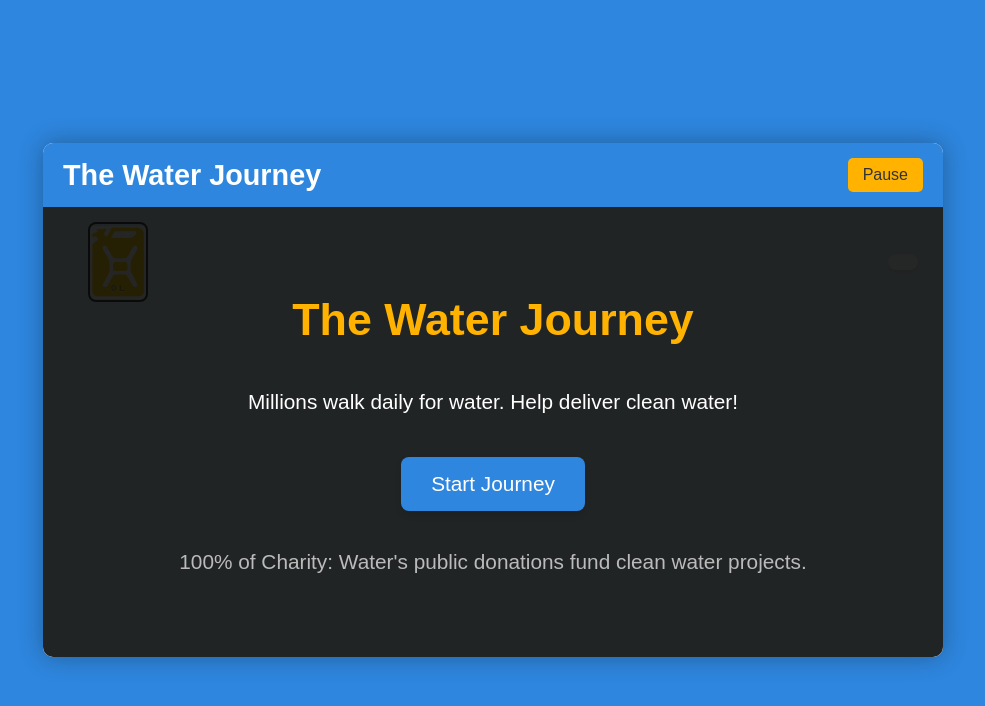
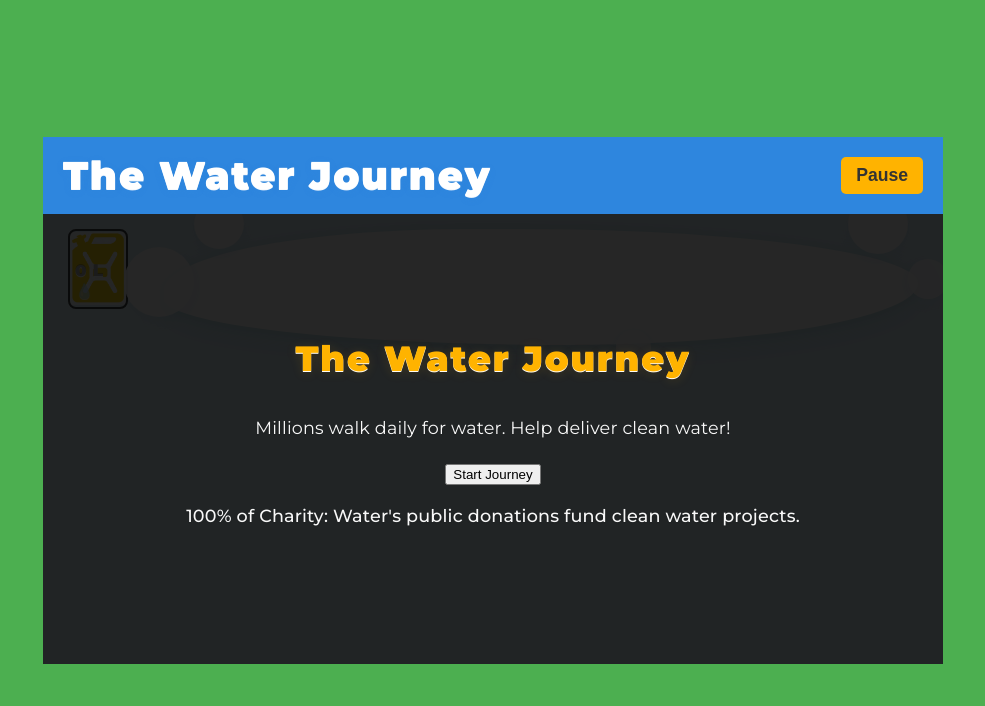
Before and after one commit to Ramsey-USA/water-runner, a plain HTML site: page index.html in a window 1280 px wide. Shown: the whole page, without its empty margins (147-1132 px from the left). Drawn offline with Linux system fonts and the light colour scheme.

Commit message:
Refactor code structure for improved readability and maintainability

```diff
--- a/index.html
+++ b/index.html
@@ -5,6 +5,7 @@
     <meta name="viewport" content="width=device-width, initial-scale=1.0">
     <title>Water Journey - Charity: Water</title>
     <link rel="stylesheet" href="style.css">
+    <link href="https://fonts.googleapis.com/css?family=Montserrat:400,500,700,900&display=swap" rel="stylesheet">
 </head>
 <body>
     <div id="game-wrapper">
@@ -46,7 +47,14 @@
                     <div id="jerrycan-fill"></div>
                     <span id="score-text">0 L</span>
                 </div>
-                <div id="facts-ticker"></div>
+                <div id="facts-ticker">
+                    <span class="cloud-circle cloud1"></span>
+                    <span class="cloud-circle cloud2"></span>
+                    <span class="cloud-circle cloud3"></span>
+                    <span class="cloud-circle cloud4"></span>
+                    <span class="cloud-circle cloud5"></span>
+                    <span class="fact-text"><!-- Fact text will be injected here by JS --></span>
+                </div>
             </div>
         </div>
     </div>
--- a/script.js
+++ b/script.js
@@ -9,7 +9,8 @@ const images = {
     obstaclePipe: 'images/obstacle_pipe.png',
     obstacleSeagull: 'images/obstacle_seagull.png',
     waterDrop: 'images/water_drop.png',
-    waterBarrel: 'images/water_barrel.png'
+    waterBarrel: 'images/water_barrel.png',
+    userSprite: 'images/user_sprite.png' // Added player sprite
 };
 const loadedImages = {};
 for (const [key, src] of Object.entries(images)) {
@@ -146,8 +147,16 @@ function Character() {
     this.groundY = canvas.height - MIN_GROUND_HEIGHT;
 
     this.draw = function() {
-        ctx.fillStyle = COLORS.BLUE;
-        ctx.fillRect(this.x, this.y, this.width, this.height);
+        if (
+            loadedImages.userSprite &&
+            loadedImages.userSprite.complete &&
+            loadedImages.userSprite.naturalWidth !== 0
+        ) {
+            ctx.drawImage(loadedImages.userSprite, this.x, this.y, this.width, this.height);
+        } else {
+            ctx.fillStyle = COLORS.BLUE;
+            ctx.fillRect(this.x, this.y, this.width, this.height);
+        }
     };
 
     this.update = function() {
--- a/style.css
+++ b/style.css
@@ -12,23 +12,30 @@ body {
     justify-content: center;
     align-items: center;
     min-height: 100vh;
-    background-color: var(--charity-blue); /* Main background color */
-    font-family: 'Arial', sans-serif;
+    background-color: var(--charity-green-success);
+    font-family: 'Montserrat', 'Arial', sans-serif;
     margin: 0;
     overflow: hidden;
     color: var(--charity-dark-gray);
+    letter-spacing: 0.01em; /* Slightly reduced for clarity */
 }
 
-#game-wrapper {
-    display: flex;
-    flex-direction: column;
-    border-radius: 10px;
-    overflow: hidden;
-    box-shadow: 0 0 25px rgba(0,0,0,0.3);
-    background-color: var(--charity-white);
+h1, h2, h3, h4, h5, h6 {
+    font-family: 'Montserrat', 'Arial', sans-serif;
+    font-weight: 800; /* Bolder for headings */
+    letter-spacing: 0.03em;
+    margin-top: 0.3em;
+    margin-bottom: 0.3em;
 }
 
-/* Header Styling */
+.game-title {
+    margin: 0;
+    font-size: 2.2em;
+    font-weight: 900;
+    letter-spacing: 0.04em;
+    text-shadow: 0 2px 8px rgba(46,134,222,0.10), 0 1px 0 #fff;
+}
+
 #game-header {
     background-color: var(--charity-blue);
     color: var(--charity-white);
@@ -36,12 +43,9 @@ body {
     display: flex;
     justify-content: space-between;
     align-items: center;
-}
-
-.game-title {
-    margin: 0;
-    font-size: 1.8em;
-    font-weight: bold;
+    font-family: 'Montserrat', 'Arial', sans-serif;
+    font-size: 1.1em;
+    letter-spacing: 0.02em;
 }
 
 .header-button {
@@ -52,28 +56,27 @@ body {
     border-radius: 5px;
     cursor: pointer;
     font-size: 1em;
+    font-weight: 600;
     transition: background-color 0.2s ease;
 }
 
 .header-button:hover {
-    background-color: #FFC04D; /* Slightly lighter yellow */
+    background-color: #FFC04D;
 }
 
-/* Game Container & Canvas */
 #game-container {
     position: relative;
     width: 900px;
     height: 450px;
-    background-color: var(--charity-light-blue-bg); /* Sky background */
-    overflow: hidden; /* Crucial for background movement */
+    background-color: var(--charity-light-blue-bg);
+    overflow: hidden;
 }
 
 canvas {
     display: block;
-    background-color: transparent; /* Canvas will draw its own background */
+    background-color: transparent;
 }
 
-/* Game Screens (Start, Game Over, Win) */
 .game-screen {
     position: absolute;
     top: 0;
@@ -101,59 +104,57 @@ canvas {
 }
 
 .game-screen h2 {
-    font-size: 2.8em;
-    margin-bottom: 20px;
+    font-size: 2.2em;
+    margin-bottom: 18px;
     color: var(--charity-yellow);
+    font-family: 'Montserrat', 'Arial', sans-serif;
+    font-weight: 900;
+    letter-spacing: 0.05em;
+    text-shadow: 0 2px 12px rgba(255,179,0,0.13), 0 1px 0 #fff;
 }
 
-.game-screen p {
-    font-size: 1.3em;
-    margin-bottom: 30px;
+.game-screen p,
+.awareness-info {
+    font-family: 'Montserrat', 'Arial', sans-serif;
+    font-size: 1.1em;
+    margin-bottom: 22px;
     line-height: 1.5;
-}
-
-.game-screen button {
-    background-color: var(--charity-blue);
-    color: var(--charity-white);
-    border: none;
-    padding: 15px 30px;
-    font-size: 1.3em;
-    border-radius: 8px;
-    cursor: pointer;
-    transition: background-color 0.3s ease, transform 0.1s ease;
-    margin: 10px;
-    box-shadow: 0 4px 6px rgba(0,0,0,0.1);
-}
-
-.game-screen button:hover {
-    background-color: #2677C5; /* Slightly darker blue */
-    transform: translateY(-2px);
+    color: #f8f8f8;
+    letter-spacing: 0.01em;
+    text-shadow: 0 1px 2px rgba(0,0,0,0.08);
 }
 
 .awareness-info {
     font-size: 1em;
-    margin-top: 25px;
-    color: #bbb;
+    margin-top: 18px;
+    color: #ffe082;
+    font-weight: 500;
+    text-shadow: none;
 }
 
-/* Win Screen specific styles */
 #win-screen h2.celebration-text {
-    font-size: 3.5em;
+    font-size: 2.5em;
     color: var(--charity-yellow);
-    text-shadow: 0 0 15px rgba(255, 255, 0, 0.7);
+    text-shadow: 0 0 15px rgba(255, 255, 0, 0.7), 0 2px 8px rgba(255,179,0,0.13);
     animation: pulse 1.5s infinite alternate;
+    font-family: 'Montserrat', 'Arial', sans-serif;
+    font-weight: 900;
+    letter-spacing: 0.07em;
 }
 
 .celebration-message {
-    font-size: 1.8em !important;
+    font-size: 1.3em !important;
     color: var(--charity-white);
-    margin-bottom: 40px !important;
+    margin-bottom: 30px !important;
+    font-family: 'Montserrat', 'Arial', sans-serif;
+    font-weight: 700;
+    letter-spacing: 0.03em;
 }
 
 .celebration-icon {
-    width: 100px;
-    height: 100px;
-    margin-bottom: 30px;
+    width: 90px;
+    height: 90px;
+    margin-bottom: 24px;
     animation: bounce 0.8s infinite alternate;
 }
 
@@ -164,75 +165,157 @@ canvas {
 
 @keyframes bounce {
     from { transform: translateY(0); }
-    to { transform: translateY(-15px); }
+    to { transform: translateY(-12px); }
 }
 
-
-/* In-Game UI (Score & Facts) */
 #game-ui {
     position: absolute;
     top: 15px;
     left: 0;
     width: 100%;
     display: flex;
-    justify-content: space-between;
-    align-items: center;
+    flex-direction: row;
+    justify-content: flex-start;
+    align-items: flex-start; /* Align to top for better cloud alignment */
     padding: 0 25px;
     box-sizing: border-box;
-    z-index: 50; /* Above game elements, below screens */
+    z-index: 50;
+    font-family: 'Montserrat', 'Arial', sans-serif;
+    font-size: 1em;
+    letter-spacing: 0.02em;
+    gap: 18px;
+    pointer-events: none; /* Prevent accidental clicks on UI overlay */
 }
 
-/* Jerry Can Score Bar */
 #score-jerrycan {
     position: relative;
-    width: 60px; /* Jerry can width */
-    height: 80px; /* Jerry can height */
-    background: url('images/yellow_jerry_can.png') no-repeat center center; /* Use your PNG */
+    width: 60px;
+    height: 80px;
+    background: url('images/yellow_jerry_can.png') no-repeat center center;
     background-size: contain;
     border: 2px solid var(--charity-dark-gray);
-    border-radius: 8px; /* For rounded jerry can bottom */
+    border-radius: 8px;
     overflow: hidden;
     display: flex;
-    flex-direction: column-reverse; /* Fill from bottom */
+    flex-direction: column-reverse;
     align-items: center;
     justify-content: flex-start;
-    padding-top: 10px; /* Space for spout */
+    padding-top: 10px;
     box-sizing: border-box;
-    left: 20px; /* Position it near the player */
-    bottom: 20px;
-    transform: translateY(20px); /* Adjust based on character position */
-    opacity: 0.9;
+    left: 0;
+    bottom: 0;
+    transform: none;
+    opacity: 0.93;
+    margin-right: 18px;
+    pointer-events: auto; /* Allow interaction if needed */
 }
 
 #jerrycan-fill {
     width: 100%;
-    background-color: var(--charity-blue); /* Color of water filling */
-    transition: height 0.3s ease-out; /* Smooth filling animation */
-    /* Height will be controlled by JS */
+    background-color: var(--charity-blue);
+    transition: height 0.3s ease-out;
 }
 
 #score-text {
     position: absolute;
     bottom: 5px;
-    font-size: 0.6em;
-    font-weight: bold;
-    color: rgba(51, 51, 51, 0.45); /* More transparent dark gray */
-    background-color: transparent;  /* Remove background */
+    font-size: 1.05em;
+    font-weight: 800;
+    color: rgba(51, 51, 51, 0.38);
+    background-color: transparent;
     padding: 2px 5px;
     border-radius: 3px;
-    z-index: 1; /* Above fill */
-    text-shadow: 0 1px 2px rgba(255,255,255,0.5); /* Optional: subtle white shadow for readability */
+    z-index: 1;
+    text-shadow: 0 2px 8px rgba(255,255,255,0.18), 0 1px 0 #fff;
+    font-family: 'Montserrat', 'Arial', sans-serif;
+    letter-spacing: 0.03em;
+    transition: color 0.2s;
+}
+
+#score-text:after {
+    content: " 💧";
+    font-size: 0.9em;
+    opacity: 0.7;
 }
 
 #facts-ticker {
-    background-color: rgba(255, 255, 255, 0.8);
-    padding: 8px 15px;
-    border-radius: 20px;
-    max-width: 40%;
-    text-align: right;
-    font-size: 0.9em;
+    position: relative;
+    display: flex;
+    align-items: center;
+    flex: 1 1 0;
+    min-width: 340px;
+    min-height: 60px;
+    padding: 28px 60px 28px 60px;
+    margin: 0;
+    background: #fff;
     color: var(--charity-dark-gray);
-    box-shadow: 0 2px 5px rgba(0,0,0,0.1);
+    font-family: 'Montserrat', 'Arial', sans-serif;
+    font-size: 1.13em;
+    font-weight: 500;
+    letter-spacing: 0.01em;
+    text-align: left;
+    box-shadow: 0 8px 32px rgba(46,134,222,0.13), 0 2px 8px rgba(76,175,80,0.10);
+    border-radius: 60% 80% 70% 80% / 80% 70% 80% 60%;
+    overflow: visible;
+    z-index: 1;
+}
+
+#facts-ticker .cloud-circle {
+    position: absolute;
+    background: #fff;
+    opacity: 0.95;
+    z-index: 0;
+    pointer-events: none;
+    box-shadow: 0 4px 18px 0 rgba(46,134,222,0.08);
+}
+
+#facts-ticker .cloud1 {
+    width: 70px;
+    height: 70px;
+    left: -40px;
+    top: 18px;
+    border-radius: 50%;
+}
+
+#facts-ticker .cloud2 {
+    width: 50px;
+    height: 50px;
+    left: 30px;
+    top: -30px;
+    border-radius: 50%;
+}
+
+#facts-ticker .cloud3 {
+    width: 60px;
+    height: 60px;
+    right: 10px;
+    top: -35px;
+    border-radius: 50%;
+}
+
+#facts-ticker .cloud4 {
+    width: 40px;
+    height: 40px;
+    right: -30px;
+    top: 30px;
+    border-radius: 50%;
+    opacity: 0.85;
+}
+
+#facts-ticker .cloud5 {
+    width: 35px;
+    height: 35px;
+    left: 60%;
+    bottom: -20px;
+    border-radius: 50%;
+    opacity: 0.8;
+}
+
+/* Ensure the text is above the cloud circles */
+#facts-ticker span.fact-text {
+    position: relative;
+    z-index: 2;
+    width: 100%;
 }
 
 /* Basic Character & Item Placeholders (will be drawn on canvas) */
```
Also changed, not shown: 1 other file.
